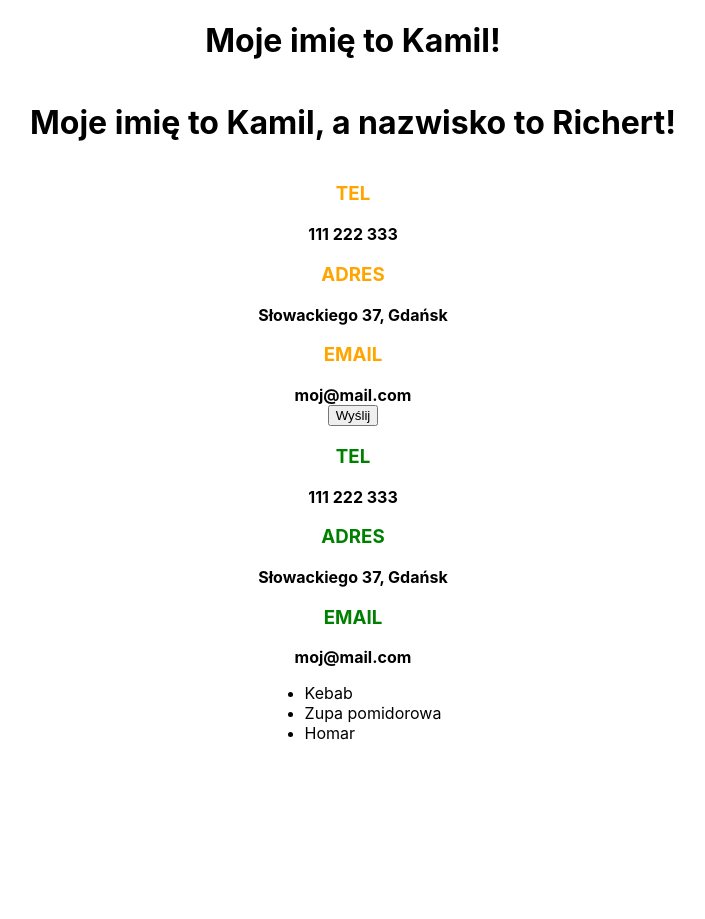
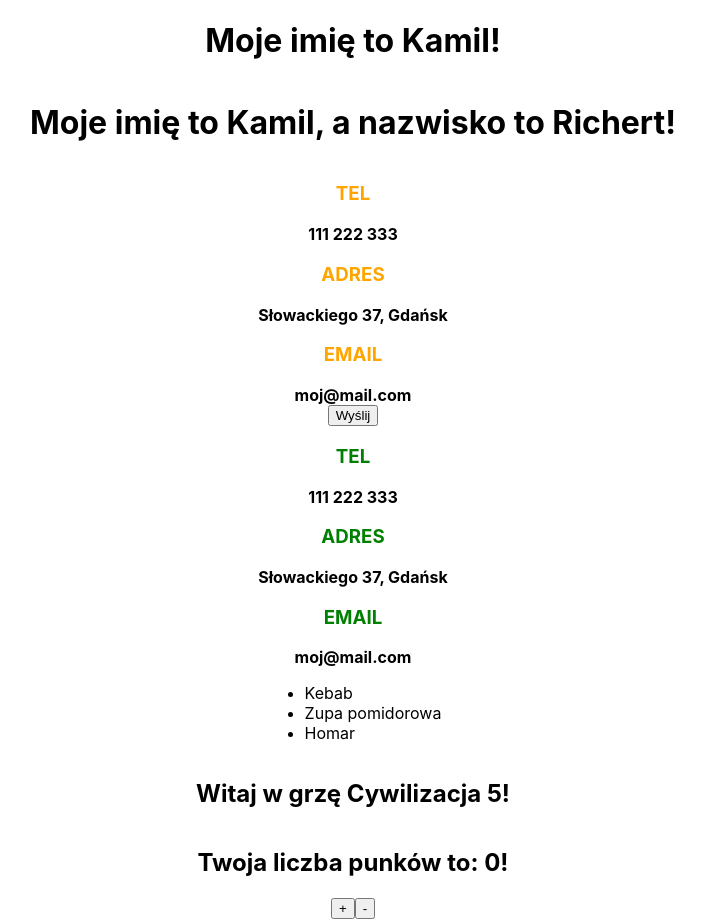
Before and after one commit to infoshareacademy/isareactvelobank, a React (Create React App) app in the folder react/my-app/: page / in a window 1280 px wide. Shown: the whole page, without its empty margins (287-992 px from the left). Before the commit the page ends 800 px from the top, so only its background shows below. Built offline with nearby package versions, Linux system fonts and the light colour scheme.

Commit message:
Init Game component

```diff
--- a/react/my-app/src/App.js
+++ b/react/my-app/src/App.js
@@ -1,10 +1,12 @@
 import Wrapper from './Wrapper';
 import AboutMe from './about-me/AboutMe';
+import { Game } from './game/Game';
 
 function App() {
   return (
     <Wrapper>
         <AboutMe />
+        <Game name="Cywilizacja 5" />
     </Wrapper>
   );
 }
--- /dev/null
+++ b/react/my-app/src/game/Game.js
@@ -0,0 +1,14 @@
+import { useState } from 'react';
+
+export const Game = ({ name }) => {
+    const [points, setPoints] = useState(0);
+
+    return <>
+        <h2>Witaj w grzę {name}!</h2>
+        <h2>Twoja liczba punków to: {points}!</h2>
+        <div>
+            <button>+</button>
+            <button>-</button>
+        </div>
+    </>
+}
```
